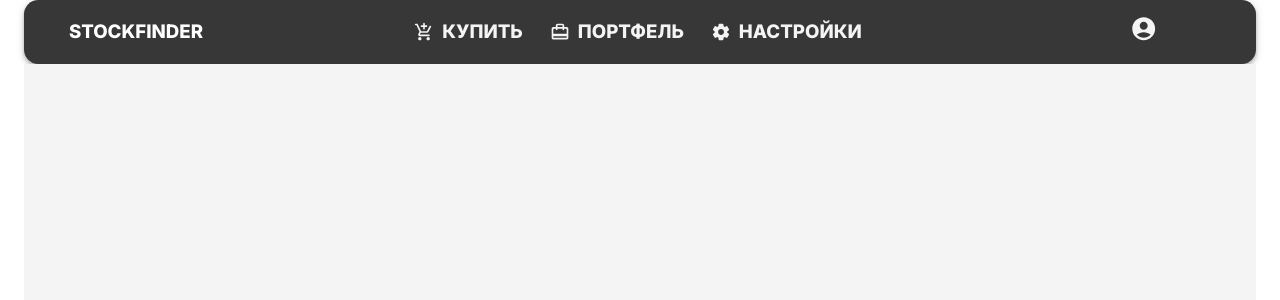
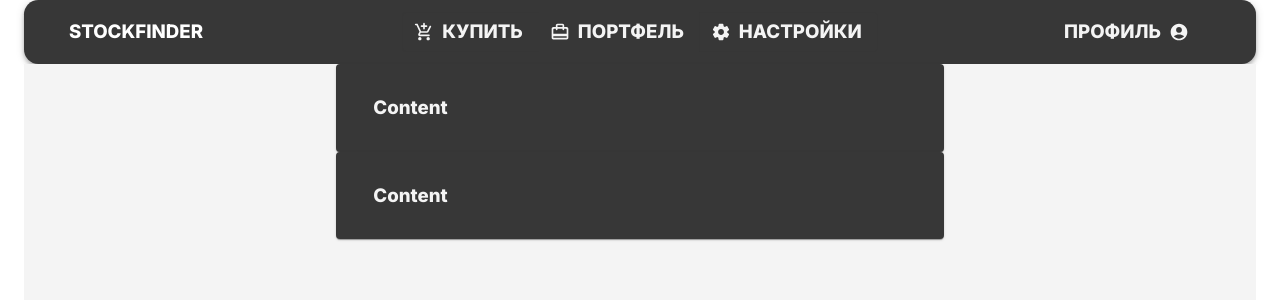
Before and after one commit to CruzedV/StockFinderNode, a React (Create React App) app in the folder frontend/: page / in a window 1280 px wide. Shown: the top 300 px of the page. Built offline with nearby package versions, Linux system fonts and the light colour scheme; no server answers.

Commit message:
Base for Portfolio Page

```diff
--- a/frontend/src/Components/App.tsx
+++ b/frontend/src/Components/App.tsx
@@ -6,6 +6,8 @@ import { ThemeProvider } from '@mui/material/styles';
 import { theme } from '../theme';
 import { Container, Box } from '@mui/material';
 import { Navbar } from './Navbar/Navbar';
+import { HeaderPortfolio } from './Header/HeaderPortfolio';
+import { BodyPortfolio } from './Body/BodyPortfoilio'
 
 class App extends React.Component<{}, {data: Array<IInstrument>}> {
   constructor(props:any){
@@ -32,11 +34,15 @@ class App extends React.Component<{}, {data: Array<IInstrument>}> {
       <React.Fragment>
         <ThemeProvider theme={theme}>
           <Container maxWidth="xl">
-            <Navbar>
-
-            </Navbar>
+            <Navbar/>
             <Box sx ={{backgroundColor: "secondary.main", height: '100vh'}}>
-              {/* Router */}
+              <Container maxWidth={false} sx={{
+                maxWidth: "41em",
+              }}>
+                {/* Router */}
+                <HeaderPortfolio/>
+                <BodyPortfolio/>
+              </Container>
             </Box>
           </Container>
         </ThemeProvider>
--- /dev/null
+++ b/frontend/src/Components/Body/BodyPortfoilio.tsx
@@ -0,0 +1,24 @@
+import React from "react";
+import { Box, Paper, Typography } from "@mui/material";
+
+export class BodyPortfolio extends React.Component {
+  render() {
+    return (
+      <Box sx={{
+        m: "auto",
+        borderRadius: "0.9em"
+      }}>
+        <Paper sx={{
+          backgroundColor: "primary.main"
+        }}>
+          <Typography sx={{
+            p: "1.6em 2em 1.6em 2em",
+          }}
+          >
+            Content
+          </Typography>
+        </Paper>
+      </Box>
+    )
+  }
+}
--- /dev/null
+++ b/frontend/src/Components/Header/HeaderPortfolio.tsx
@@ -0,0 +1,24 @@
+import React from "react";
+import { Box, Paper, Typography } from "@mui/material";
+
+export class HeaderPortfolio extends React.Component {
+  render() {
+    return (
+      <Box sx={{
+        m: "auto",
+        borderRadius: "0.9em"
+      }}>
+        <Paper sx={{
+          backgroundColor: "primary.main"
+        }}>
+          <Typography sx={{
+            p: "1.6em 2em 1.6em 2em",
+          }}
+          >
+            Content
+          </Typography>
+        </Paper>
+      </Box>
+    )
+  }
+}
--- a/frontend/src/Components/Navbar/Navbar.tsx
+++ b/frontend/src/Components/Navbar/Navbar.tsx
@@ -1,6 +1,6 @@
 import React from 'react';
 import AppBar from '@mui/material/AppBar';
-import { Typography, Box, Toolbar, Button, ButtonGroup, IconButton } from '@mui/material';
+import { Typography, Box, Toolbar, Button, ButtonGroup } from '@mui/material';
 // Acciunt Icon
 import AccountCircleRoundedIcon from '@mui/icons-material/AccountCircleRounded';
 // Buy
@@ -56,14 +56,11 @@ export class Navbar extends React.Component {
             <Box sx={{
               width: "11em"
             }}>
-              <IconButton sx={{
+              <Button endIcon={<AccountCircleRoundedIcon/>}sx={{
                   color: "text.primary",
-                  ml: "auto",
-                  mr: "auto",
-                  display: "block"
                 }}>
-                <AccountCircleRoundedIcon/>
-              </IconButton>
+                <Typography>Профиль</Typography>
+              </Button>
             </Box>
           </Toolbar>
         </AppBar>
```
Also changed, not shown: frontend/src/Components/Body/Body.tsx (deleted), frontend/src/Components/Body/BodyBuy.tsx (added), frontend/src/Components/Header/HeaderBuy.tsx (renamed from frontend/src/Components/Header/HeaderSearch.tsx), frontend/src/Components/Header/HeaderPortfolioInfo.tsx (deleted).
